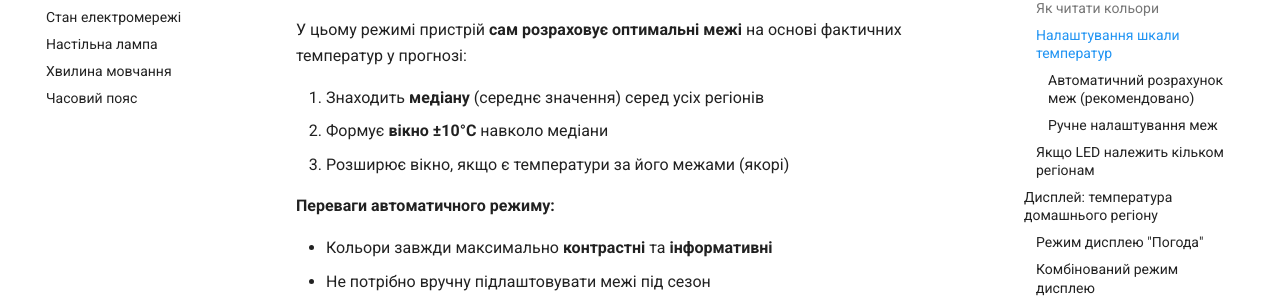
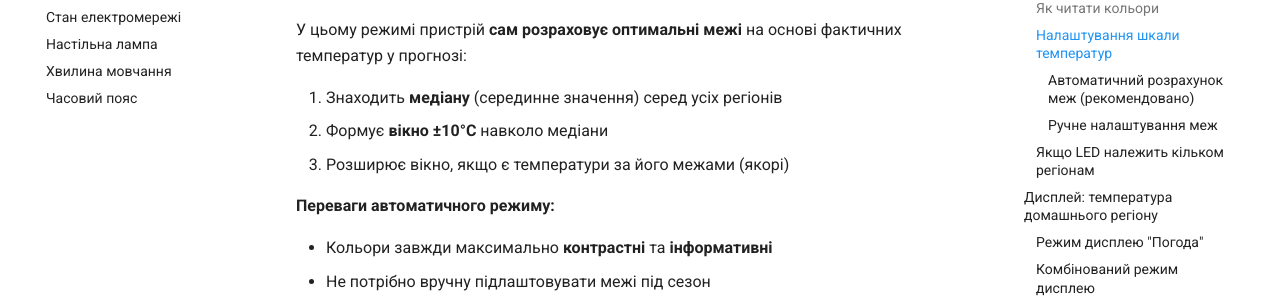
Before and after one commit to J-A-A-M/jaam_fusion, an MkDocs documentation site: the page built from wiki/features/weather.md, in a window 1280 px wide and 900 px high, scrolled down 1096 px. Shown: the part 172-470 px from the top of the window. Built offline with MkDocs 1.6.1 and Material for MkDocs 9.7.7, drawn with Linux system fonts in a browser that asks for light colours; comment, search, counter and statistics services are not loaded.

Commit message:
fix: update terminology for median calculation in weather settings

```diff
--- a/wiki/features/weather.md
+++ b/wiki/features/weather.md
@@ -39,7 +39,7 @@
 
 У цьому режимі пристрій **сам розраховує оптимальні межі** на основі фактичних температур у прогнозі:
 
-1. Знаходить **медіану** (середнє значення) серед усіх регіонів
+1. Знаходить **медіану** (серединне значення) серед усіх регіонів
 2. Формує **вікно ±10°C** навколо медіани
 3. Розширює вікно, якщо є температури за його межами (якорі)
 
```
Also changed, not shown: wiki/web-interface/sections/climate.md (+1 -1 lines).
